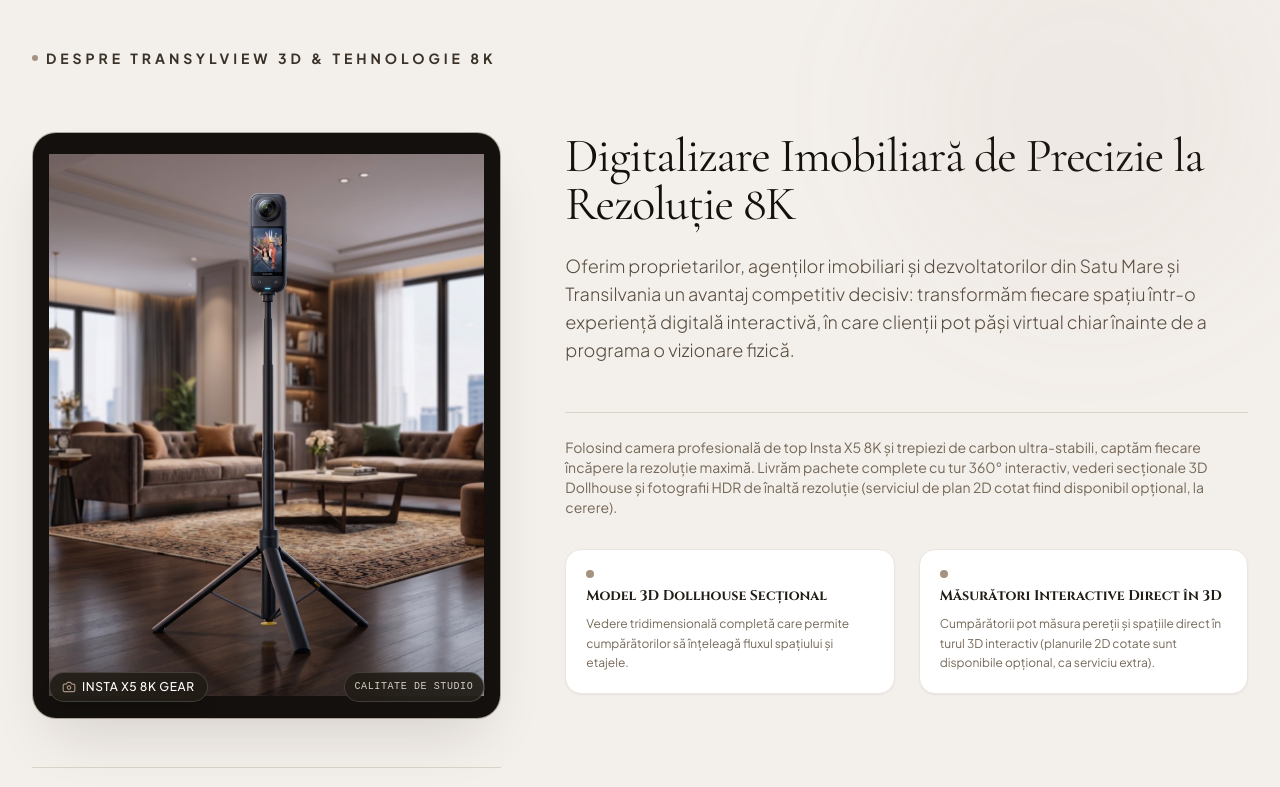
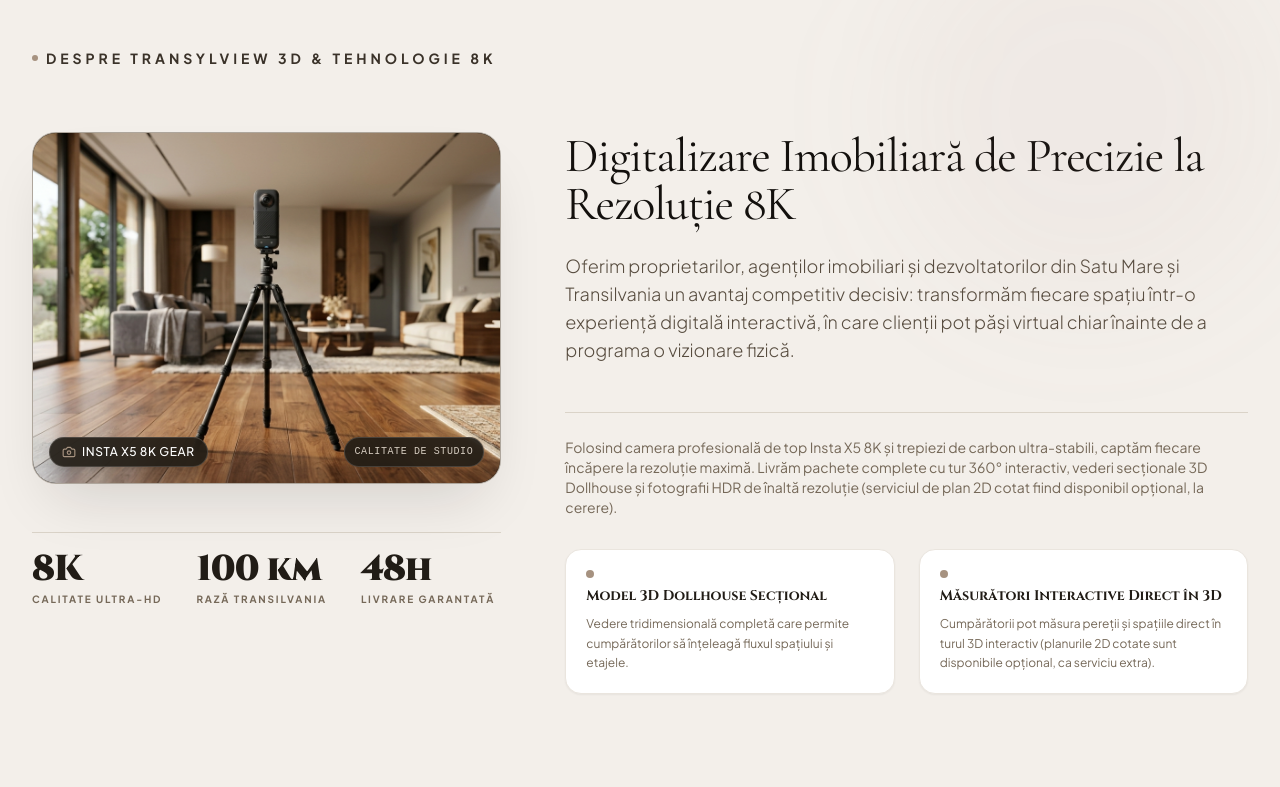
Before and after one commit to nagyistvan1992/transylview3d, a React (Vite) app: page / in a window 1280 px wide. Shown: the part 2320-3107 px from the top of the page. Built offline with nearby package versions, Linux system fonts and the light colour scheme.

Commit message:
fix: Replace Insta X5 camera gear photo with wide 16:9 uncropped landscape image so camera head and tripod are 100% visible

```diff
--- a/src/App.tsx
+++ b/src/App.tsx
@@ -18,7 +18,7 @@ import { LegalModal, LegalDocType } from './components/LegalModal';
 import { CustomImages, VirtualTourItem } from './types';
 import { initialImages, initialVirtualTours } from './data/propertyData';
 
-const LOCAL_STORAGE_IMAGES_KEY = 'transylview_custom_images_v3';
+const LOCAL_STORAGE_IMAGES_KEY = 'transylview_custom_images_v4';
 const LOCAL_STORAGE_TOURS_KEY = 'transylview_virtual_tours_v3';
 
 export function App() {
--- a/src/components/AboutSection.tsx
+++ b/src/components/AboutSection.tsx
@@ -34,18 +34,18 @@ export const AboutSection: React.FC<AboutSectionProps> = ({ images }) => {
           {/* Left Column: Full Uncropped Camera Gear Photo */}
           <div className="lg:col-span-5 space-y-8 sm:space-y-12">
 
-            {/* Insta X5 Camera Gear Card - Complete uncropped portrait display showing full height from lens to tripod base */}
+            {/* Insta X5 Camera Gear Card - Complete uncropped landscape display showing full height from lens to tripod base */}
             <motion.div
               initial={{ opacity: 0, scale: 0.95 }}
               whileInView={{ opacity: 1, scale: 1 }}
               viewport={{ once: true, margin: '-80px' }}
               transition={{ duration: 0.8 }}
-              className="relative aspect-[4/5] rounded-3xl overflow-hidden shadow-luxury-card border border-stone-300/80 bg-stone-950 flex items-center justify-center p-3 sm:p-4 group"
+              className="relative aspect-[16/10] sm:aspect-[4/3] rounded-3xl overflow-hidden shadow-luxury-card border border-stone-300/80 bg-stone-950 flex items-center justify-center group"
             >
               <img
                 src={images.aboutGear}
                 alt="Insta X5 8K Cameră Profesională Tururi Virtuale 3D"
-                className="w-full h-full object-contain object-center transition-transform duration-700 group-hover:scale-102"
+                className="w-full h-full object-cover object-center transition-transform duration-700 group-hover:scale-104"
               />
 
               <div className="absolute bottom-3 left-3 right-3 sm:bottom-4 sm:left-4 sm:right-4 flex items-center justify-between text-white text-xs font-medium tracking-wider">
--- a/src/data/propertyData.ts
+++ b/src/data/propertyData.ts
@@ -2,7 +2,7 @@ import { CustomImages, GalleryItem, PricingPackage, StatItem, VirtualTourItem }
 
 export const initialImages: CustomImages = {
   hero3dTour: '/images/hero_3d_tour.jpg',
-  aboutGear: '/images/insta_camera_gear.jpg',
+  aboutGear: '/images/insta_camera_gear.jpg?v=2',
   aboutDollhouse: '/images/dollhouse_view.jpg?v=2',
   aboutInterior: '/images/about_interior.jpg',
   retreatCourtyard: '/images/retreat_courtyard.jpg',
```
Also changed, not shown: public/images/insta_camera_gear.jpg.
